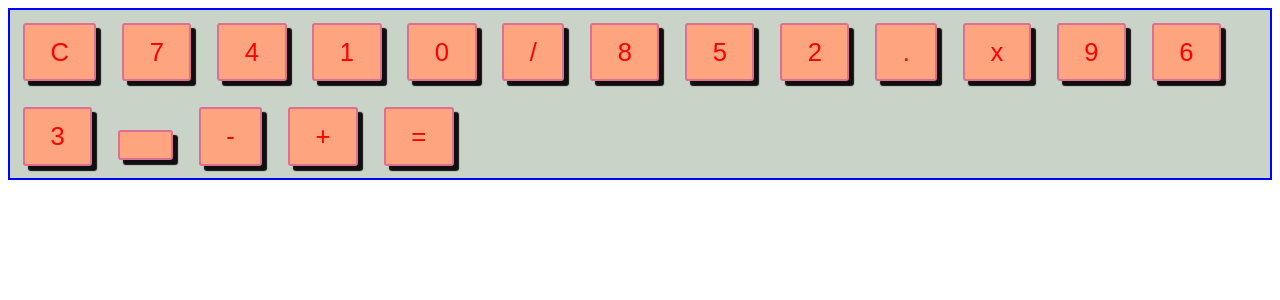
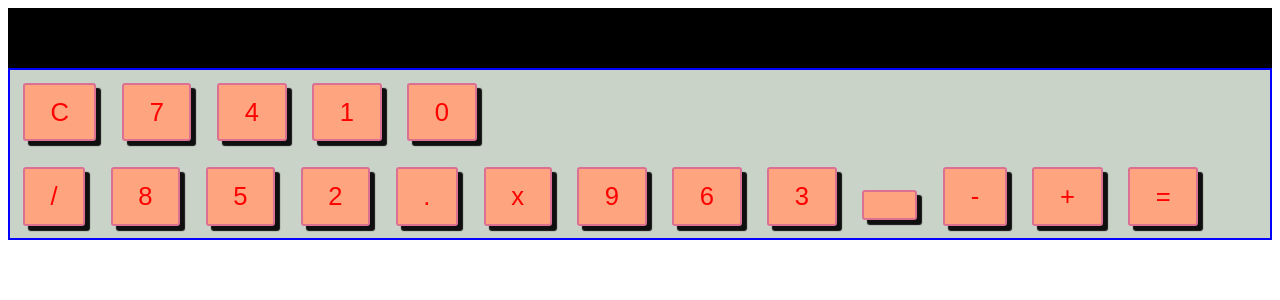
Before and after one commit to ali1129js/react-calc, a React (Create React App) app: page / in a window 1280 px wide. Shown: the top 300 px of the page. Built offline with nearby package versions, Linux system fonts and the light colour scheme.

Commit message:
starting again

```diff
--- /dev/null
+++ b/src/components/App.css
@@ -0,0 +1,12 @@
+/**
+ * @Author: Ali
+ * @Date:   2019-11-16T11:57:38+01:00
+ * @Last modified by:   Ali
+ * @Last modified time: 2019-11-16T12:00:32+01:00
+ */
+.display {
+  background-color: black;
+  color: green;
+  font-size: 2em;
+  padding: 30px;
+}
--- a/src/components/App.js
+++ b/src/components/App.js
@@ -2,26 +2,33 @@
  * @Author: Ali
  * @Date:   2019-11-14T13:22:40+01:00
  * @Last modified by:   Ali
- * @Last modified time: 2019-11-16T00:20:39+01:00
+ * @Last modified time: 2019-11-16T17:12:46+01:00
  */
 
-import React from "react";
+import React, { useState } from "react";
 import Buttons from "./Buttons";
 import Button from "./Button";
+import "./App.css";
 
 const App = () => {
+  const [input, setInput] = useState("");
   const handleClick = e => {
-    console.log(e.target.innerText);
+    //e.target = <button>
+    // button's value = innerText
+
+    setInput(e.target.innerText);
   };
   return (
     <div className="App">
+      <div className="display">{input}</div>
       <Buttons>
-        <Button handleClick={handleClick} label="C" value="clear" />
-        <Button handleClick={handleClick} label="7" value="7" />
-        <Button handleClick={handleClick} label="4" value="4" />
-        <Button handleClick={handleClick} label="1" value="1" />
-        <Button handleClick={handleClick} label="0" value="0" />
-
+        <div className="row">
+          <Button handleClick={handleClick} label="C" value="clear" />
+          <Button handleClick={handleClick} label="7" value="7" />
+          <Button handleClick={handleClick} label="4" value="4" />
+          <Button handleClick={handleClick} label="1" value="1" />
+          <Button handleClick={handleClick} label="0" value="0" />
+        </div>
         <Button handleClick={handleClick} label="/" value="/" />
         <Button handleClick={handleClick} label="8" value="8" />
         <Button handleClick={handleClick} label="5" value="5" />
--- a/src/components/Button.js
+++ b/src/components/Button.js
@@ -2,7 +2,7 @@
  * @Author: Ali
  * @Date:   2019-11-14T13:47:59+01:00
  * @Last modified by:   Ali
- * @Last modified time: 2019-11-16T00:12:51+01:00
+ * @Last modified time: 2019-11-16T12:01:23+01:00
  */
 import React from "react";
 import styled from "styled-components";
```
